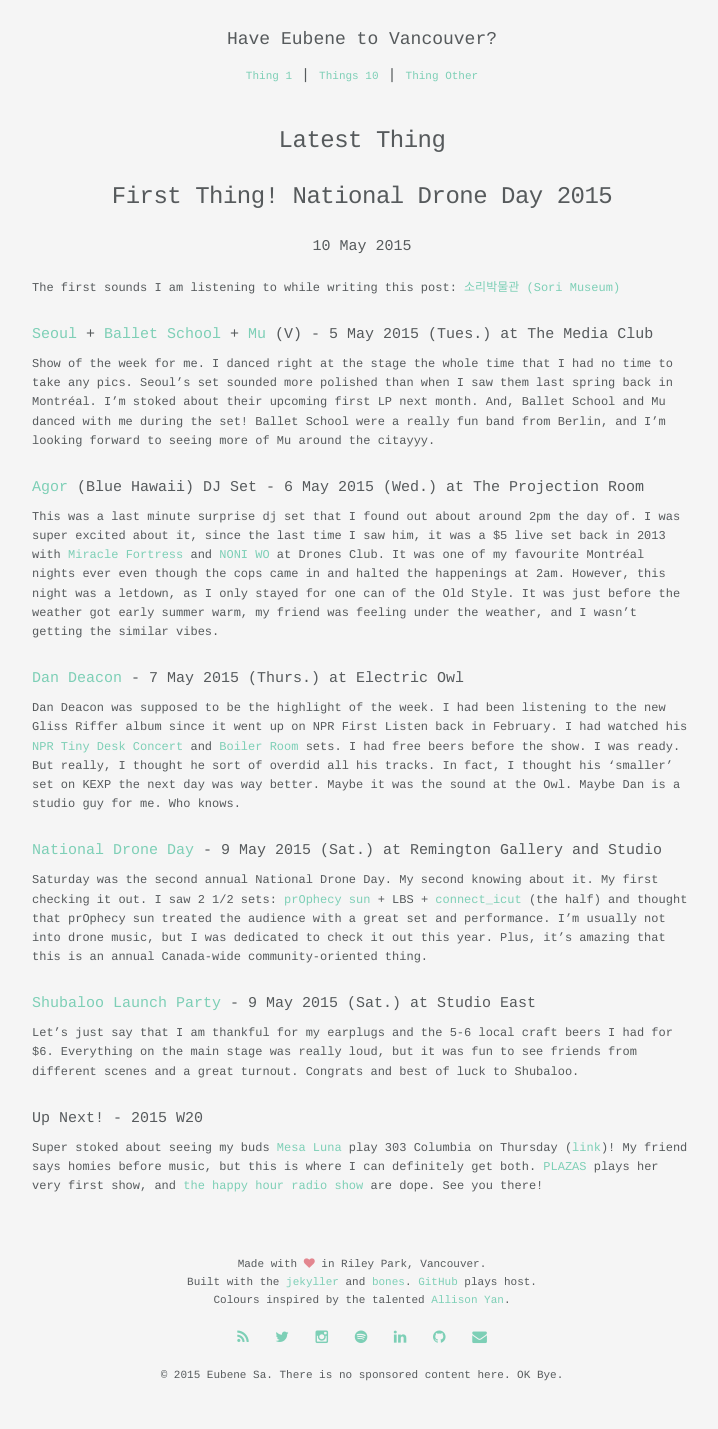
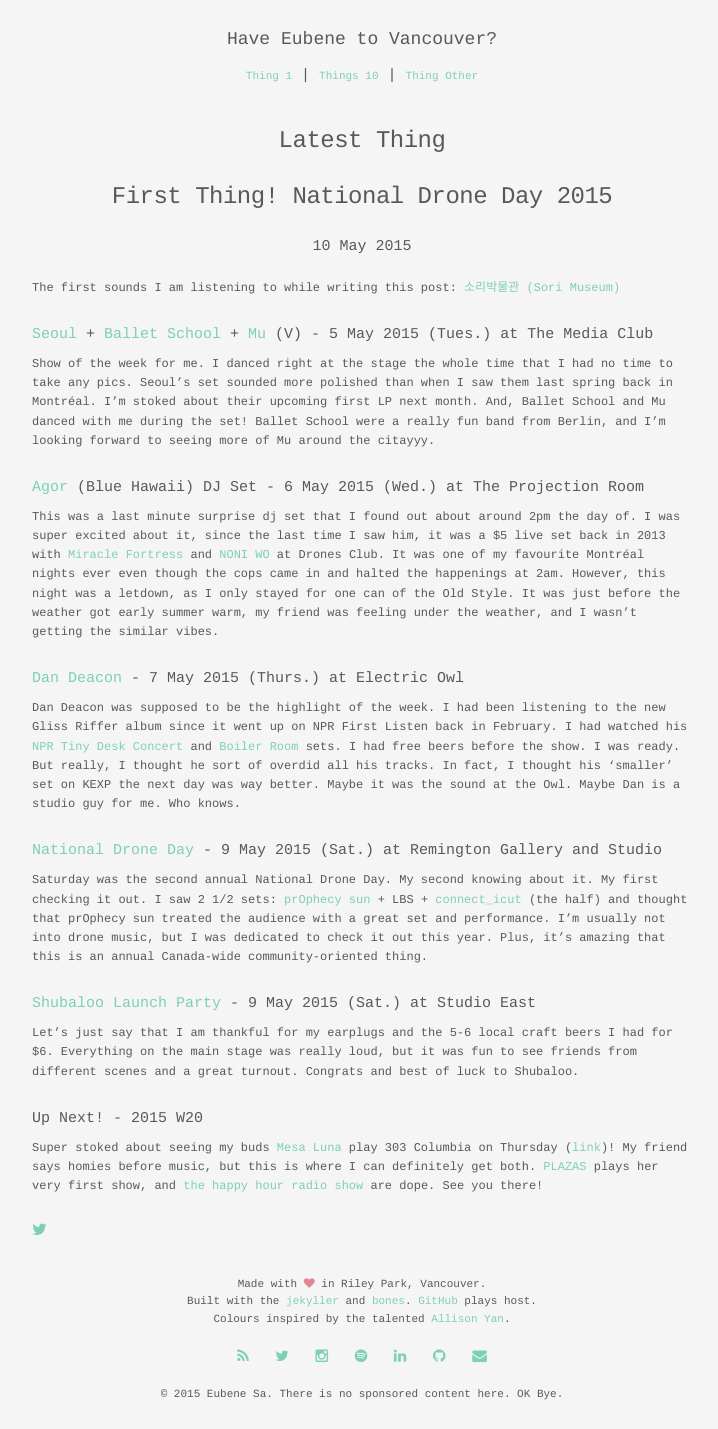
Before and after one commit to eubenesa/eubenesa-v1-jekyll, a Jekyll site: the page built from index.html, in a window 1280 px wide. Shown: the whole page, without its empty margins (278-996 px from the left). Built offline with Jekyll 4.4.1, drawn with Linux system fonts in a browser that asks for light colours.

Commit message:
Add Twitter share links

```diff
--- a/_includes/header.html
+++ b/_includes/header.html
@@ -8,7 +8,9 @@
 
     <div class="row header-links">
       <div class="twelve columns">
-        <a href="/">Thing 1</a>
+        {% for post in site.posts limit:1 %}
+          <a href="{{ post.url }}">Thing 1</a>
+        {% endfor %}
         <span> | </span>
         <a href="/things">Things 10</a>
         <span> | </span>
--- a/css/styles.scss
+++ b/css/styles.scss
@@ -39,7 +39,7 @@
   text-align: center;
 }
 
-.page-content, .post-content {
+.page-content {
   margin-bottom: 35px;
 
   p {
@@ -48,8 +48,19 @@
 }
 
 .post-content {
+  @extend .page-content;
+  margin-bottom: 0;
+
   h6 {
     margin-bottom: 8px;
+  }
+}
+
+.share-twitter {
+  @extend .page-content;
+
+  p {
+    margin-bottom: 0;
   }
 }
 
@@ -99,7 +110,7 @@
 
 // Larger than desktop
 @media (min-width: 1000px) {
-  .page-content, .post-content {
+  .page-content, .post-content, .share-twitter {
     padding: 0 150px;
   }
 }
--- a/index.html
+++ b/index.html
@@ -16,5 +16,13 @@
         {{ post.content }}
       </div>
     </div>
+
+    <div class="row share-twitter">
+      <div class="twelve columns">
+        <p>
+          <a href="https://twitter.com/intent/tweet?url={{ site.url }}{{ post.url }}&text={{ post.title }}&via=eubenesa" target="_blank"><i class="fa fa-twitter fa-lg"></i></a>
+        </p>
+      </div>
+    </div>
   </div>
 {% endfor %}
```
Also changed, not shown: _layouts/post.html (+8 -0 lines).
